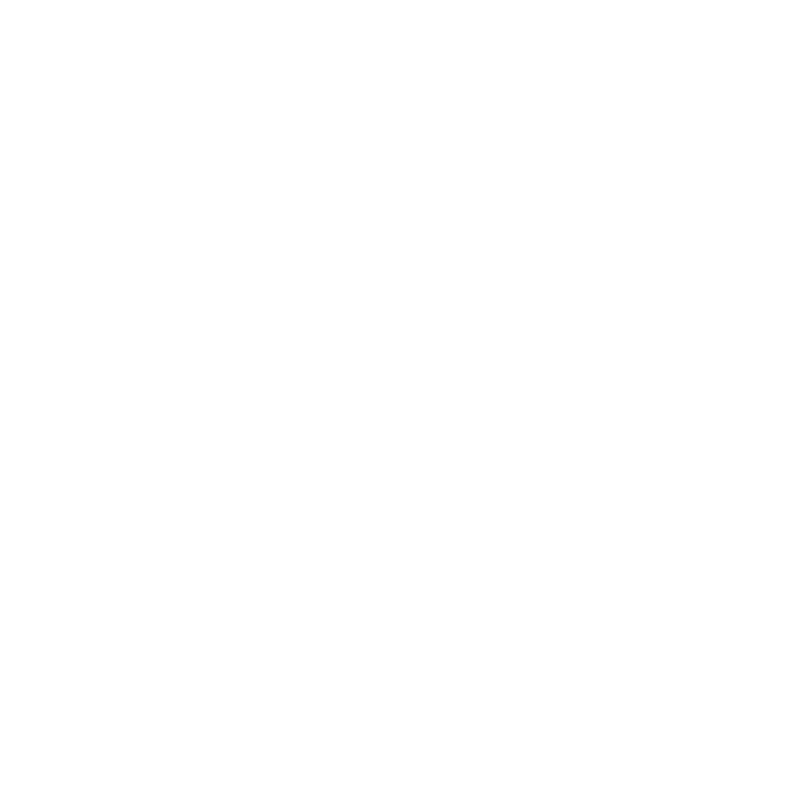
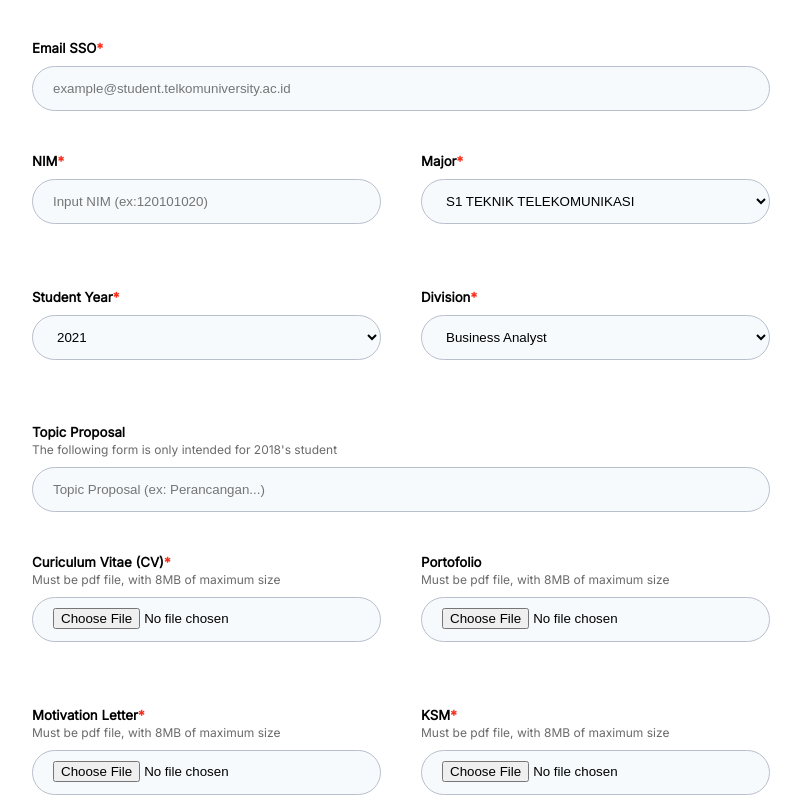
Before and after one commit to MobileInnovationLab/Legacy-Frontend-Motion, a Next.js app: page /recruitment in a window 1280 px wide. Shown: the part 1003-1800 px from the top of the page, without its empty margins (239-1040 px from the left). Before the commit the page ends 800 px from the top, so only its background shows below. Built offline with nearby package versions, Linux system fonts and the light colour scheme.

Commit message:
fix all bugs bismillah mo tidur

```diff
--- a/pages/_app.js
+++ b/pages/_app.js
@@ -9,8 +9,8 @@ const TRACKING_ID = "G-GHYHBVVWV8";
 ReactGa.initialize(TRACKING_ID);
 
 function MyApp({ Component, pageProps }) {
-  //return <Component {...pageProps} />;
-  return <Maintenance />;
+  return <Component {...pageProps} />;
+  //return <Maintenance />;
 }
 
 export default MyApp;
--- a/pages/recruitment.jsx
+++ b/pages/recruitment.jsx
@@ -75,7 +75,7 @@ export default function Recruitment() {
               <p>
                 It seems like there is something wrong with your connection
                 or... <br />
-                Try to upload the proper file (in pdf format),
+                Try to upload the proper file (in pdf format with 8mb max size),
                 <br /> or just try to refresh the page and re-submit
               </p>
             </div>
@@ -169,17 +169,26 @@ export default function Recruitment() {
               .required("Required")
               .test("fileFormat", "PDF only", (value) => {
                 return value && ["application/pdf"].includes(value.type);
+              })
+              .test("fileSize", "Your file is too big", (value) => {
+                return value && value.size <= 8144000;
               }),
             portofolio: Yup.mixed(),
             motivation_letter: Yup.mixed()
               .required("Required")
               .test("fileFormat", "PDF only", (value) => {
                 return value && ["application/pdf"].includes(value.type);
+              })
+              .test("fileSize", "Your file is too big", (value) => {
+                return value && value.size <= 8144000;
               }),
             ksm: Yup.mixed()
               .required("Required")
               .test("fileFormat", "PDF only", (value) => {
                 return value && ["application/pdf"].includes(value.type);
+              })
+              .test("fileSize", "Your file is too big", (value) => {
+                return value && value.size <= 8144000;
               }),
             major: Yup.string().required("Required"),
             generation: Yup.string().required("Required"),
@@ -440,6 +449,9 @@ export default function Recruitment() {
                     <h5>
                       Curiculum Vitae (CV)<p>*</p>
                     </h5>
+                    <p className={styles.explaination}>
+                      Must be pdf file, with 8MB of maximum size
+                    </p>
                   </label>
                   <input
                     type="file"
@@ -458,6 +470,9 @@ export default function Recruitment() {
                 <div className={styles.half}>
                   <label htmlFor="">
                     <h5>Portofolio</h5>
+                    <p className={styles.explaination}>
+                      Must be pdf file, with 8MB of maximum size
+                    </p>
                   </label>
                   <input
                     type="file"
@@ -487,6 +502,9 @@ export default function Recruitment() {
                     <h5>
                       Motivation Letter<p>*</p>
                     </h5>
+                    <p className={styles.explaination}>
+                      Must be pdf file, with 8MB of maximum size
+                    </p>
                   </label>
                   <input
                     type="file"
@@ -515,6 +533,9 @@ export default function Recruitment() {
                     <h5>
                       KSM<p>*</p>
                     </h5>
+                    <p className={styles.explaination}>
+                      Must be pdf file, with 8MB of maximum size
+                    </p>
                   </label>
                   <input
                     type="file"
```
